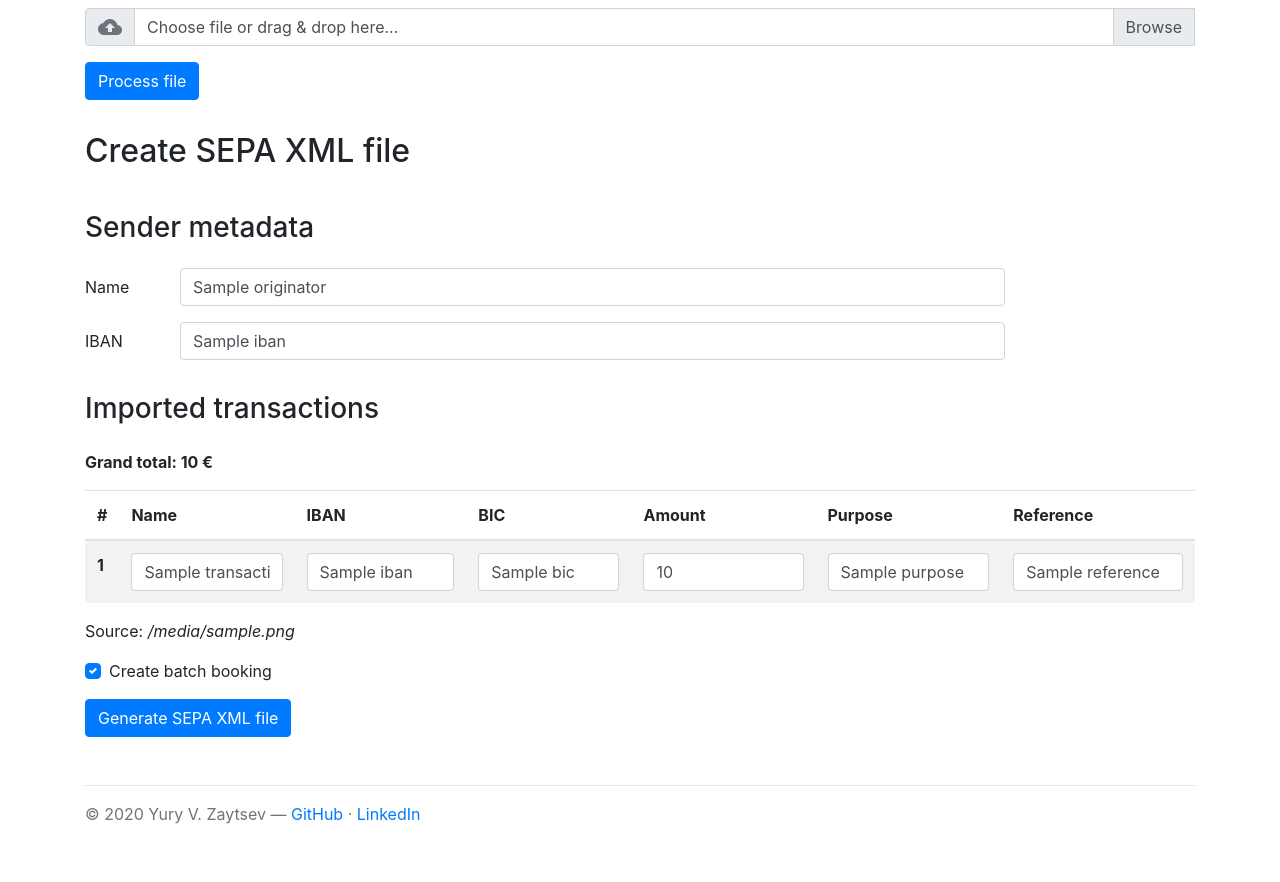
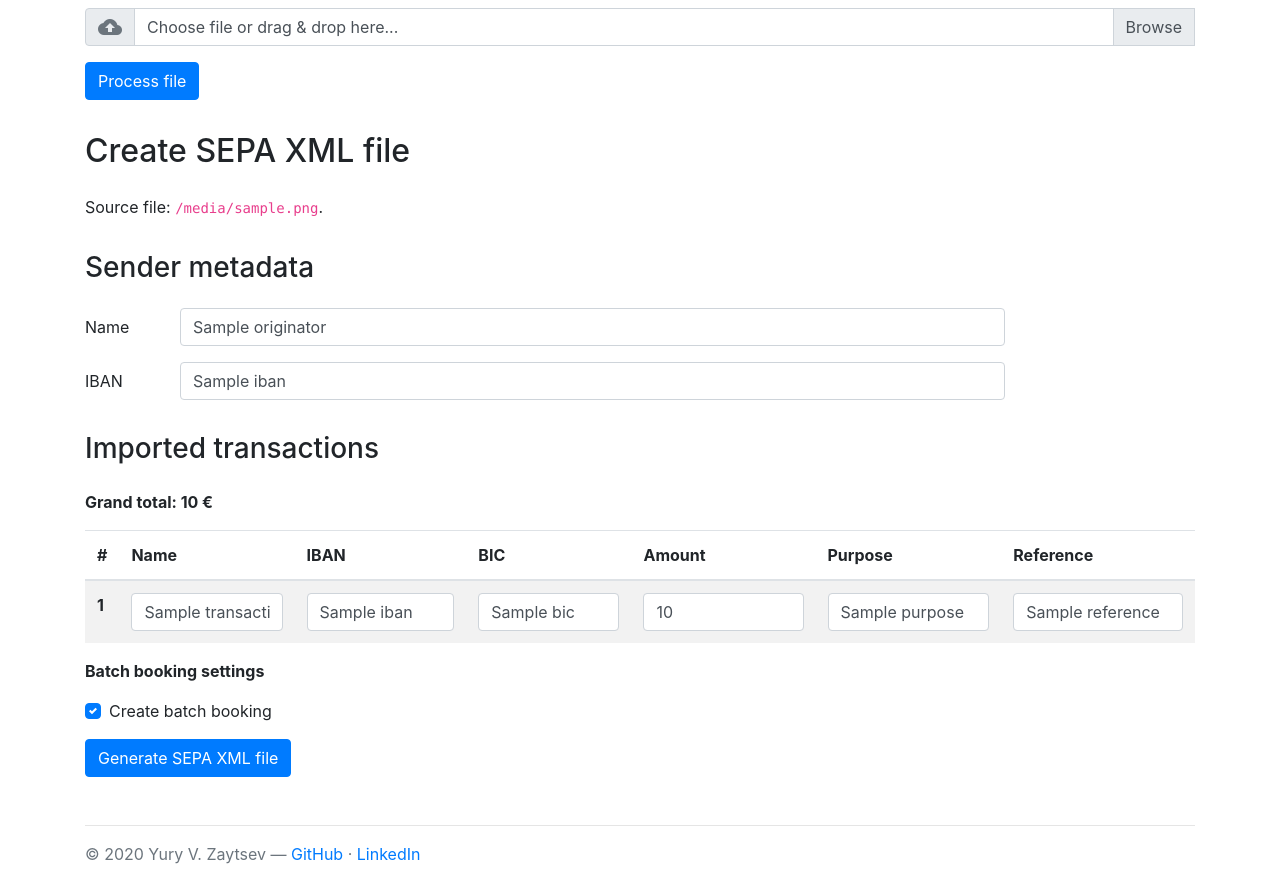
Before and after one commit to moneymeets/sepacetamol, a Django app: template sepacetamol/templates/index.html in a window 1280 px wide. Shown: the part 214-1096 px from the top of the page. Before the commit the page ends 1038 px from the top, so only its background shows below. Run offline with Django 3.2, Linux system fonts and the light colour scheme; the template is opened without the code that fills it: most values are stand-ins (such as "Sample title", 1, 10 or a date in 2020); some libraries are stand-ins or nearby versions.

Commit message:
Move source file name to the top of the section

```diff
--- a/sepacetamol/templates/index.html
+++ b/sepacetamol/templates/index.html
@@ -37,6 +37,8 @@
 
     {% if source_filename %}
         <h2>Create SEPA XML file</h2>
+
+        <p>Source file: <code>{{ source_filename }}</code>.</p>
 
         <form method="post" action="{% url 'generate' %}">
 
@@ -110,7 +112,9 @@
 
             </table>
 
-            <p>Source: <var>{{ source_filename }}</var></p>
+            <p>
+                <strong>Batch booking settings</strong>
+            </p>
 
             <div class="form-group">
                 <div class="custom-control custom-checkbox">
```
